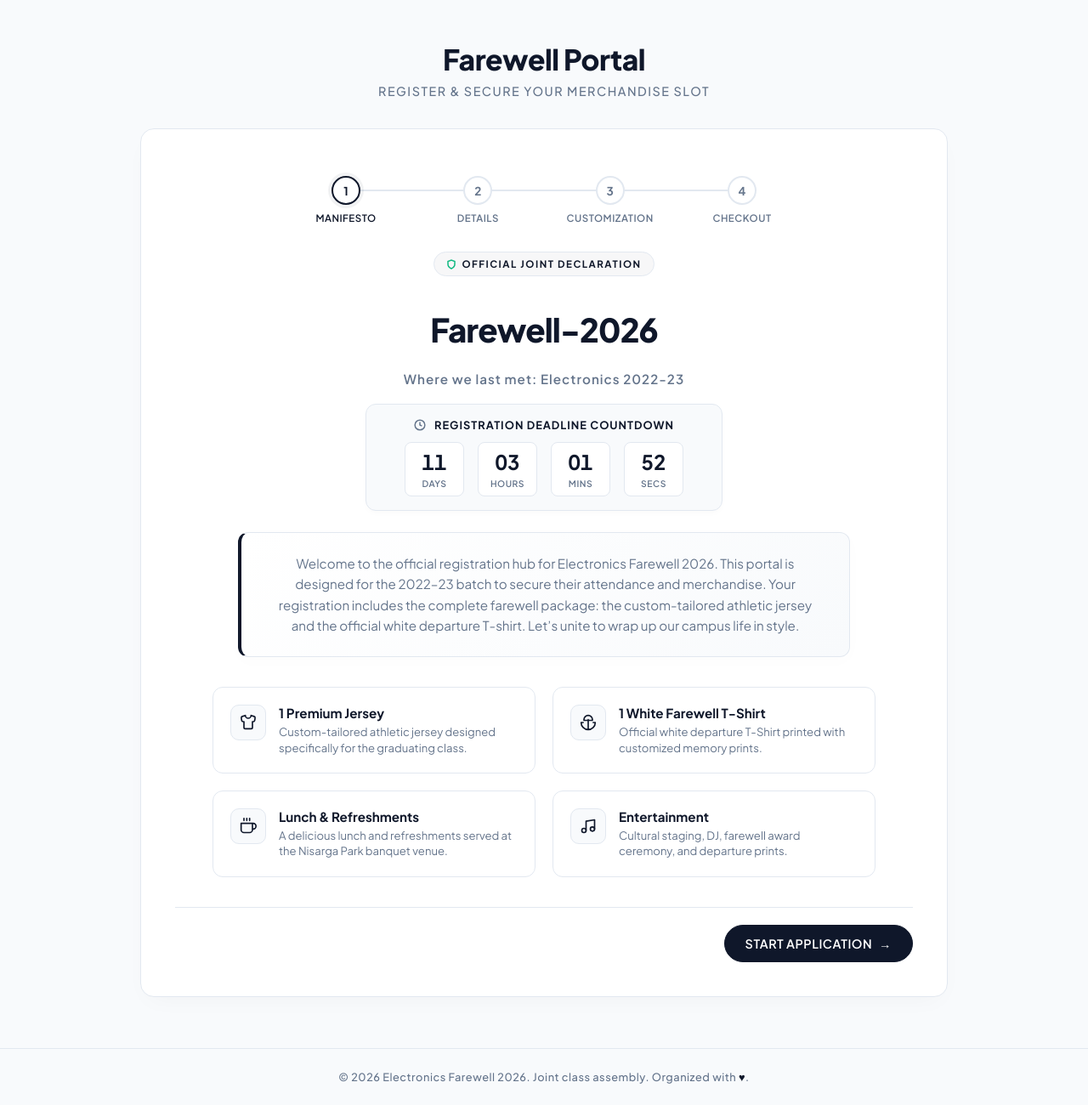
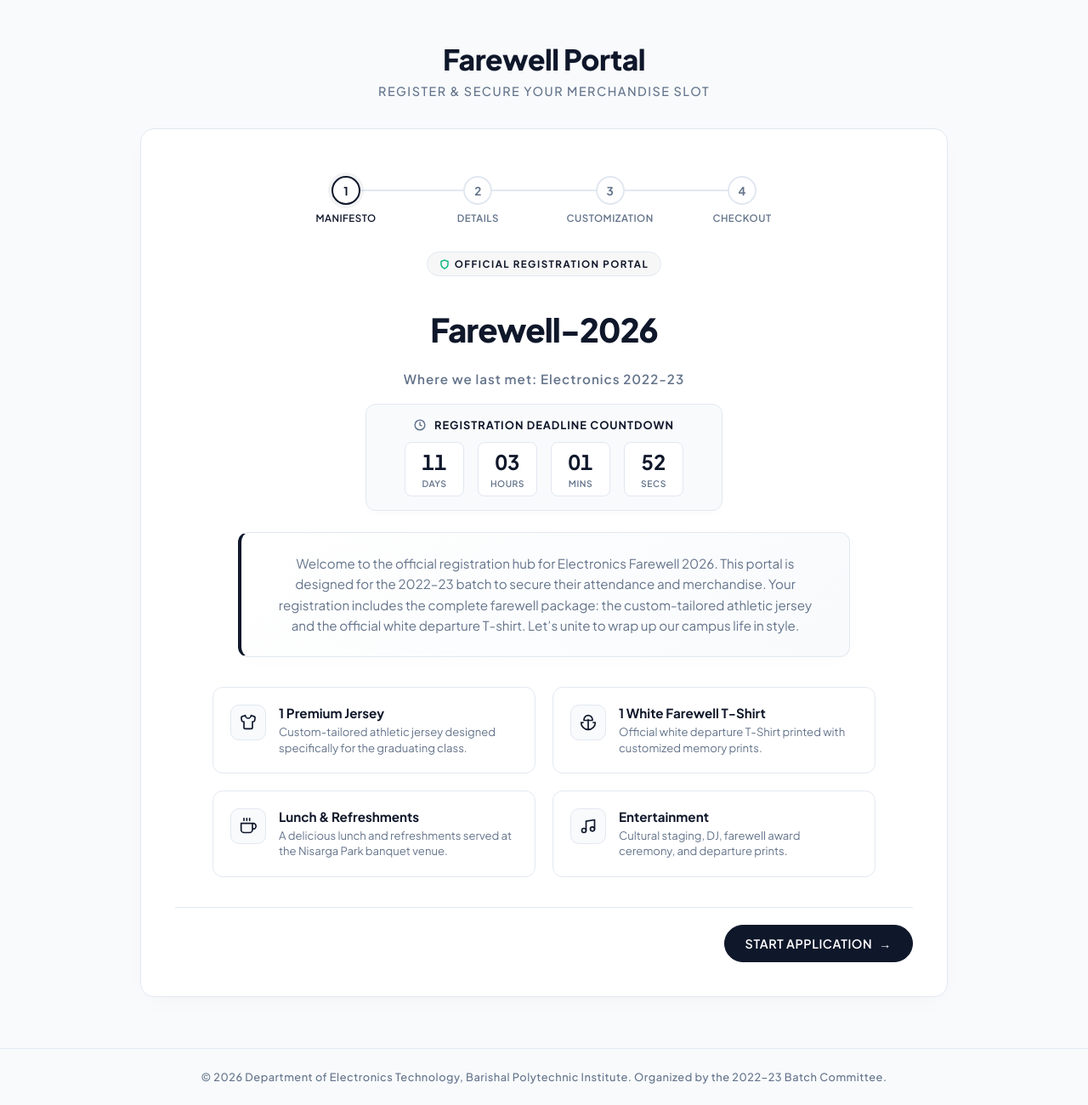
Before and after one commit to n3m0-i2p/ENT-Farewell-2026, a plain HTML site: page index.html in a window 1280 px wide. Shown: the part 92-1392 px from the top of the page at 85% size. Drawn offline with Linux system fonts and the light colour scheme.

Commit message:
Update: Replaced declaration and footer texts with professional departmental committee copies

```diff
--- a/index.html
+++ b/index.html
@@ -2035,7 +2035,7 @@
                     <div class="manifesto-panel">
                         <div class="manifesto-badge">
                             <svg width="12" height="12" viewBox="0 0 24 24" fill="none" stroke="currentColor" stroke-width="3" style="color: var(--success-color); margin-right: 6px; display: inline-block; vertical-align: middle;"><path d="M12 22s8-4 8-10V5l-8-3-8 3v7c0 6 8 10 8 10z"/></svg>
-                            Official Joint Declaration
+                            Official Registration Portal
                         </div>
 
                         <h1 class="manifesto-title" style="margin-top: 15px;">Farewell-2026</h1>
@@ -2754,7 +2754,7 @@
 
     <!-- MINIMAL LUXURY FOOTER -->
     <footer>
-        <p>© 2026 Electronics Farewell 2026. Joint class assembly. Organized with <span>♥</span>.</p>
+        <p>© 2026 Department of Electronics Technology, Barishal Polytechnic Institute. Organized by the 2022–23 Batch Committee.</p>
     </footer>
 
     <!-- INTERACTIVE SCRIPTS -->
@@ -4016,7 +4016,7 @@
                     </table>
                     <div class="footer">
                         <span>Report Generated: ${new Date().toLocaleString()}</span>
-                        <span>Joint batch assembly initiative. Organized with ♥</span>
+                        <span>Department of Electronics Technology, Barishal Polytechnic Institute. Organized by the 2022–23 Batch Committee.</span>
                     </div>
                     <script>
                         window.onload = function() {
```
